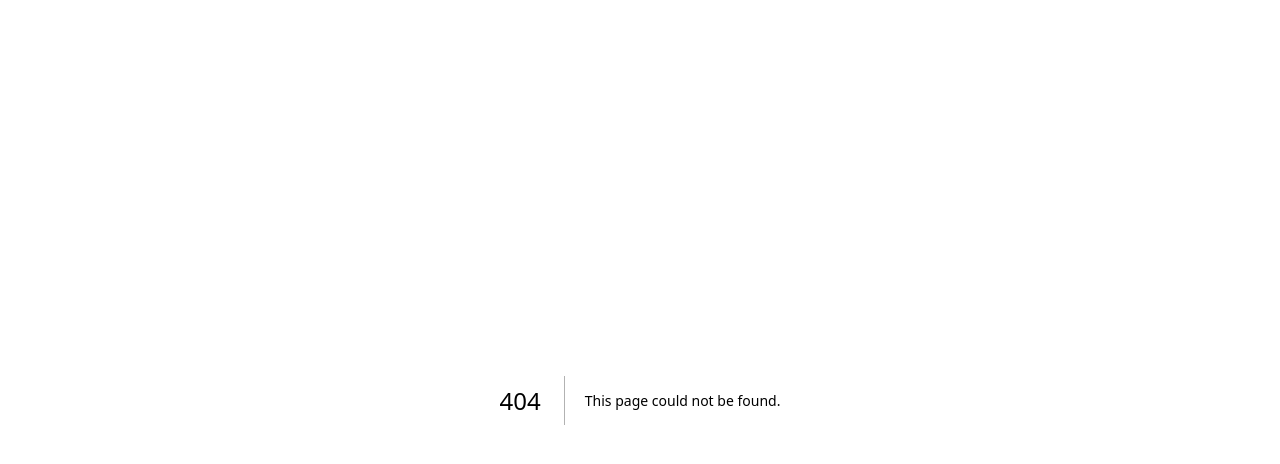
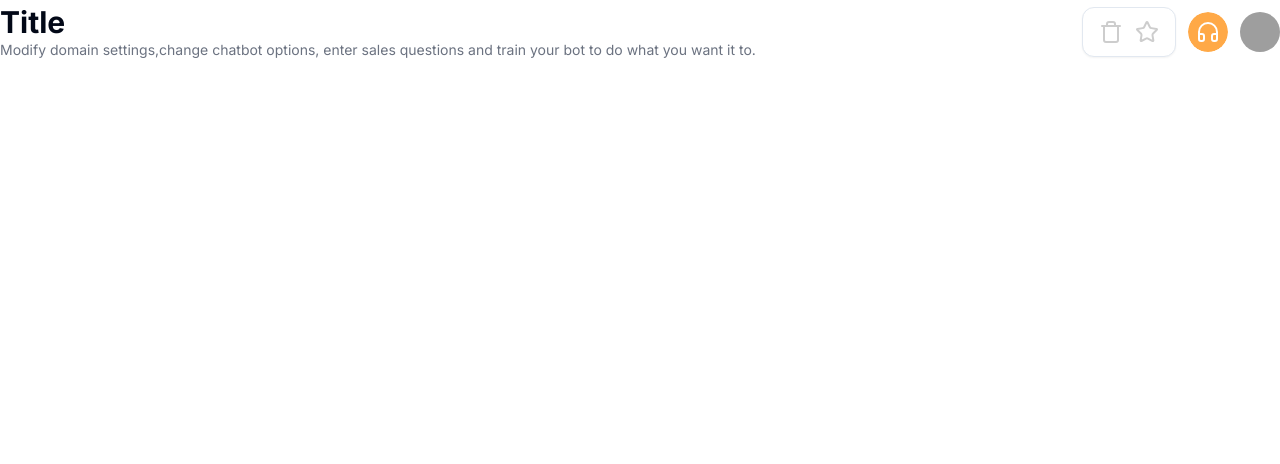
Before and after one commit to RajanJha2003/Corinna-AI, a Next.js app: page /settings in a window 1280 px wide. Before the commit this address had no page. Shown: the top 464 px of the page. Built offline with nearby package versions, Linux system fonts and the light colour scheme; grey boxes are pictures that could not be loaded.

Commit message:
infobar and breadcrumb

```diff
--- a/package.json
+++ b/package.json
@@ -13,6 +13,7 @@
     "@hookform/error-message": "^2.0.1",
     "@hookform/resolvers": "^3.9.1",
     "@prisma/client": "^6.1.0",
+    "@radix-ui/react-avatar": "^1.1.2",
     "@radix-ui/react-label": "^2.1.1",
     "@radix-ui/react-slot": "^1.1.1",
     "@radix-ui/react-toast": "^1.2.4",
--- /dev/null
+++ b/src/app/(dashboard)/settings/page.tsx
@@ -0,0 +1,13 @@
+import InfoBar from '@/components/infobar'
+import React from 'react'
+
+const page = () => {
+  return (
+    <>
+    <InfoBar />
+
+    </>
+  )
+}
+
+export default page
--- /dev/null
+++ b/src/components/infobar/bread-crumb.tsx
@@ -0,0 +1,17 @@
+import React from 'react'
+
+const BreadCrumb = () => {
+  return (
+    <div className='flex flex-col'>
+        <div className="flex gap-5 items-center">
+            <h2 className='text-3xl font-bold capitalize'>Title</h2>
+        </div>
+        <p className='text-gray-500 text-sm'>
+            Modify domain settings,change chatbot options, enter sales questions and train your bot to do what you want it to.
+        </p>
+
+    </div>
+  )
+}
+
+export default BreadCrumb
--- /dev/null
+++ b/src/components/infobar/index.tsx
@@ -0,0 +1,35 @@
+import React from 'react'
+import BreadCrumb from './bread-crumb';
+import { Card } from '../ui/card';
+import { Headphones, Star, Trash } from 'lucide-react';
+import { Avatar, AvatarFallback, AvatarImage } from '../ui/avatar';
+
+const InfoBar = () => {
+  return (
+    <div className="flex w-full justify-between items-center py-1 mb-8 ">
+    <BreadCrumb />
+    <div className="flex gap-3 items-center">
+      <div>
+        <Card className="rounded-xl flex gap-3 py-3 px-4 text-ghost">
+          <Trash />
+          <Star></Star>
+        </Card>
+      </div>
+      <Avatar>
+        <AvatarFallback className="bg-orange text-white">
+          <Headphones />
+        </AvatarFallback>
+      </Avatar>
+      <Avatar>
+        <AvatarImage
+          src="https://github.com/shadcn.png"
+          alt="@shadcn"
+        />
+        <AvatarFallback>CN</AvatarFallback>
+      </Avatar>
+    </div>
+  </div>
+  )
+}
+
+export default InfoBar;
--- /dev/null
+++ b/src/components/ui/avatar.tsx
@@ -0,0 +1,50 @@
+"use client"
+
+import * as React from "react"
+import * as AvatarPrimitive from "@radix-ui/react-avatar"
+
+import { cn } from "@/lib/utils"
+
+const Avatar = React.forwardRef<
+  React.ElementRef<typeof AvatarPrimitive.Root>,
+  React.ComponentPropsWithoutRef<typeof AvatarPrimitive.Root>
+>(({ className, ...props }, ref) => (
+  <AvatarPrimitive.Root
+    ref={ref}
+    className={cn(
+      "relative flex h-10 w-10 shrink-0 overflow-hidden rounded-full",
+      className
+    )}
+    {...props}
+  />
+))
+Avatar.displayName = AvatarPrimitive.Root.displayName
+
+const AvatarImage = React.forwardRef<
+  React.ElementRef<typeof AvatarPrimitive.Image>,
+  React.ComponentPropsWithoutRef<typeof AvatarPrimitive.Image>
+>(({ className, ...props }, ref) => (
+  <AvatarPrimitive.Image
+    ref={ref}
+    className={cn("aspect-square h-full w-full", className)}
+    {...props}
+  />
+))
+AvatarImage.displayName = AvatarPrimitive.Image.displayName
+
+const AvatarFallback = React.forwardRef<
+  React.ElementRef<typeof AvatarPrimitive.Fallback>,
+  React.ComponentPropsWithoutRef<typeof AvatarPrimitive.Fallback>
+>(({ className, ...props }, ref) => (
+  <AvatarPrimitive.Fallback
+    ref={ref}
+    className={cn(
+      "flex h-full w-full items-center justify-center rounded-full bg-muted",
+      className
+    )}
+    {...props}
+  />
+))
+AvatarFallback.displayName = AvatarPrimitive.Fallback.displayName
+
+export { Avatar, AvatarImage, AvatarFallback }
```
Also changed, not shown: 1 other file (tests, documents, lock files or other folders).
